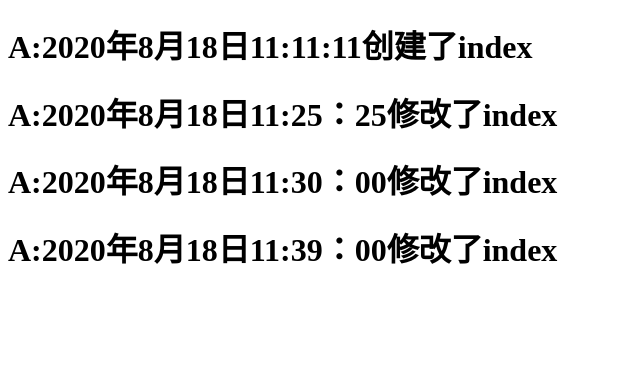
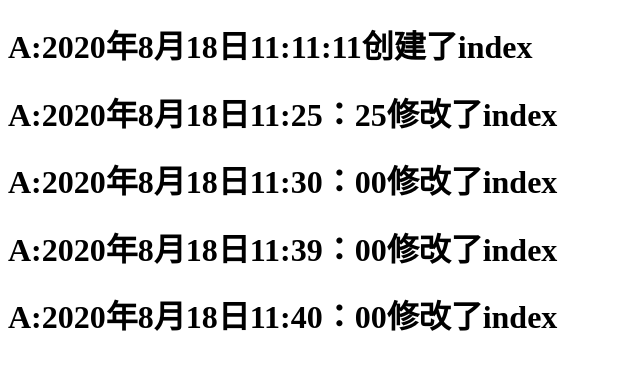
Before and after one commit to mabingquan/code_demo, a plain HTML site: page index.html in a window 1280 px wide. Shown: the whole page, without its empty margins (0-640 px from the left). Drawn offline with Linux system fonts and the light colour scheme.

Commit message:
第五次修改了index.html

```diff
--- a/index.html
+++ b/index.html
@@ -10,6 +10,7 @@
     <h1>A:2020年8月18日11:25：25修改了index  </h1>
     <h1>A:2020年8月18日11:30：00修改了index  </h1>
     <h1>A:2020年8月18日11:39：00修改了index  </h1>
+    <h1>A:2020年8月18日11:40：00修改了index  </h1>
 
 </body>
 </html>
```
